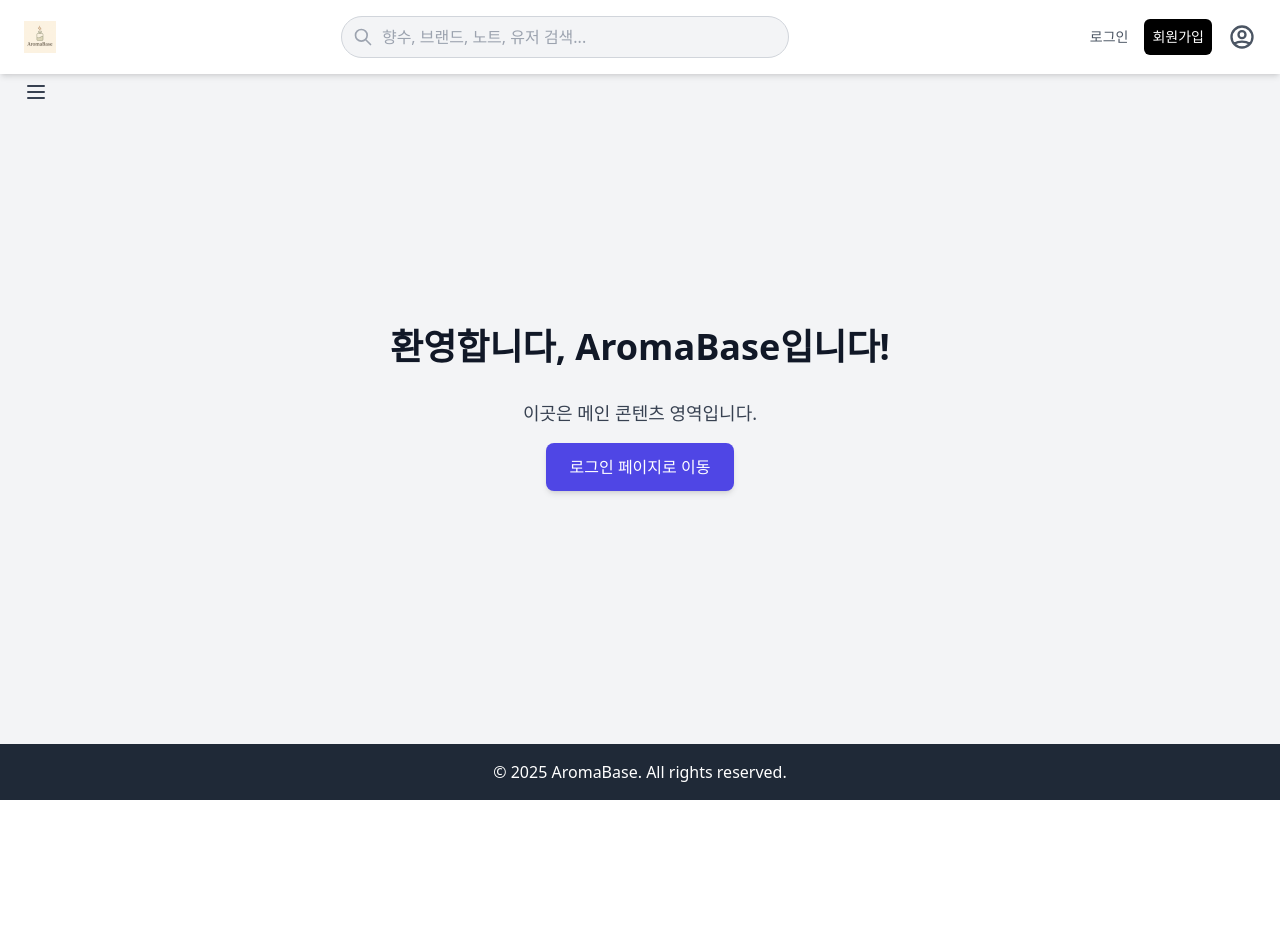
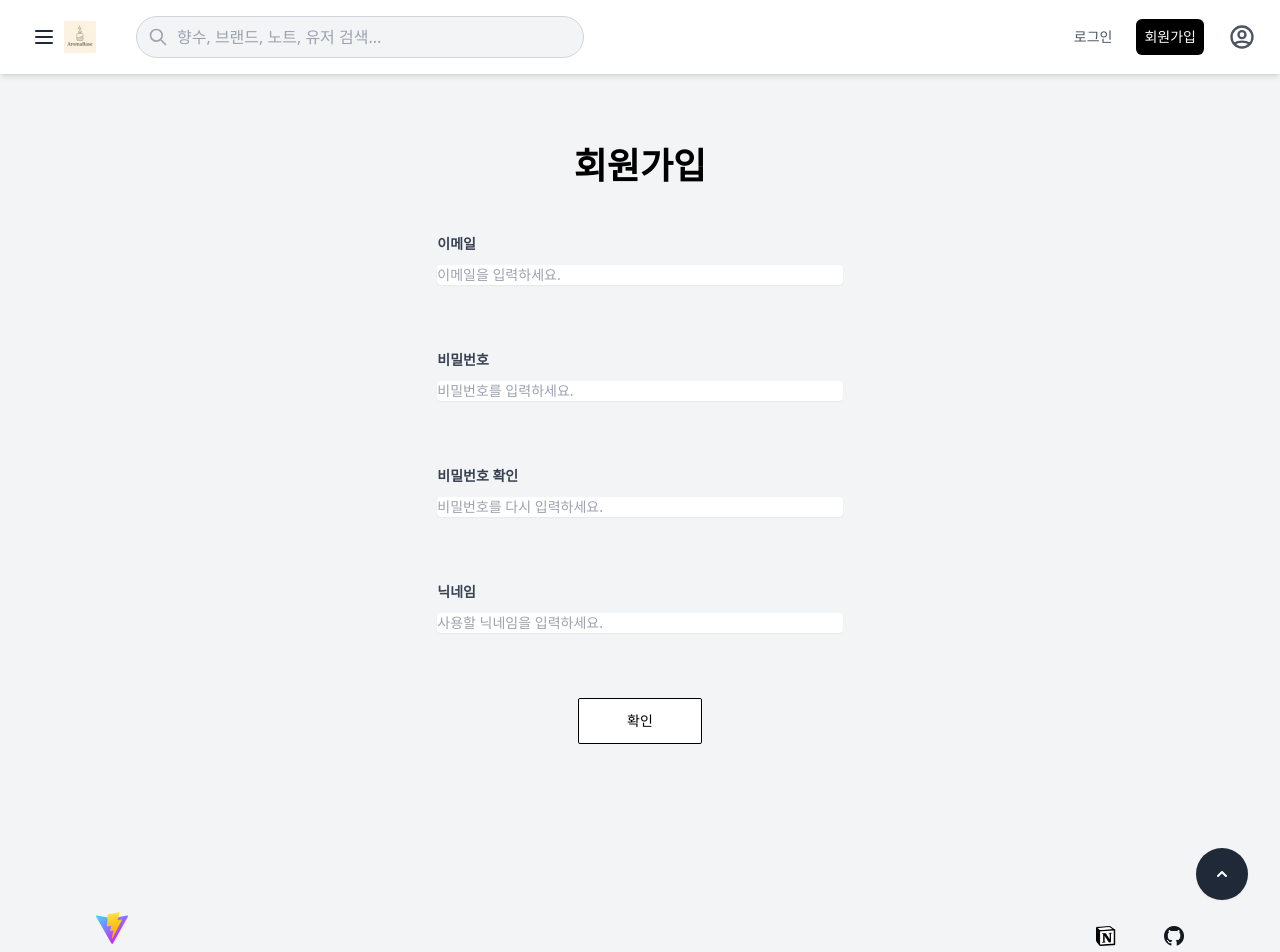
Before and after one commit to BIG-JONG/Smellers, a React (Vite) app in the folder frontend/: page /signup in a window 1280 px wide. Shown: the top 952 px of the page. Before the commit the page ends 800 px from the top, so only its background shows below. Built offline with nearby package versions, Linux system fonts and the light colour scheme.

Commit message:
로그인,회원가입페이지, 푸터수정

```diff
--- a/frontend/package.json
+++ b/frontend/package.json
@@ -13,7 +13,8 @@
     "chart.js": "^4.5.0",
     "react": "^18.3.1",
     "react-chartjs-2": "^5.3.0",
-    "react-dom": "^18.3.1"
+    "react-dom": "^18.3.1",
+    "react-router-dom": "^7.7.1"
   },
   "devDependencies": {
     "@types/chart.js": "^2.9.41",
--- a/frontend/src/App.tsx
+++ b/frontend/src/App.tsx
@@ -1,43 +1,36 @@
 // frontend/src/App.tsx
-// 이 파일은 React 애플리케이션의 메인 컴포넌트이며,
-// 웹사이트의 공통 레이아웃(Header, Sidebar, Footer)을 구성하고
-// 경로에 따라 다른 페이지 컴포넌트를 렌더링합니다.
 
 import React, { useState, useEffect } from 'react';
 
 // 공통 레이아웃 컴포넌트 임포트
 import Header from '@/components/Header';
 import Sidebar from '@/components/Sidebar';
-// Footer 컴포넌트의 코드가 제공되지 않았으므로, 임시로 간단한 Footer를 가정합니다.
-// 실제 Footer 컴포넌트가 있다면 해당 파일을 임포트하고 사용하세요.
-// import Footer from '@/components/Footer';
+import Footer from '@/components/Footer';
 
-// 페이지 컴포넌트 임포트
-import LoginPage from '@/pages/LogInPage';
-// 향후 다른 페이지 컴포넌트들을 여기에 임포트할 수 있습니다.
-// import PublicPerfumeListPage from '@/pages/PublicPerfumeListPage';
-// import MyPage from '@/pages/MyPage';
+// 페이지 컴포넌트 임포트 (대소문자 일치 확인)
+import LoginPage from '@/pages/LogInPage'; // LogInPage -> LoginPage로 변경
+import SignupPage from '@/pages/SignUpPage'; // SignUpPage -> SignupPage로 변경
 
 function App() {
   // --- 사이드바 열림/닫힘 상태 관리 ---
   const [isSidebarOpen, setIsSidebarOpen] = useState(false);
 
-  // 사이드바 열기 핸들러 (햄버거 아이콘에 마우스 진입 시)
+  // 사이드바 열기 핸들러
   const handleOpenSidebar = () => {
     setIsSidebarOpen(true);
   };
 
-  // 사이드바 닫기 핸들러 (사이드바 영역에서 마우스 이탈 시)
+  // 사이드바 닫기 핸들러
   const handleCloseSidebar = () => {
     setIsSidebarOpen(false);
   };
 
   // --- 기본적인 페이지 라우팅 상태 관리 ---
-  // 현재 URL 경로를 상태로 관리하여 페이지 컴포넌트 렌더링을 제어합니다.
-  const [currentPath, setCurrentPath] = useState(window.location.pathname);
+  // 현재 URL 경로를 상태로 관리합니다. 기본값은 '/login'으로 설정합니다.
+  const [currentPath, setCurrentPath] = useState(window.location.pathname === '/' ? '/login' : window.location.pathname);
 
   // URL이 변경될 때마다 currentPath 상태를 업데이트합니다.
-  // 실제 애플리케이션에서는 react-router-dom과 같은 라우팅 라이브러리를 사용합니다.
+  // 브라우저의 뒤로가기/앞으로가기 버튼 동작을 감지합니다.
   useEffect(() => {
     const handlePopState = () => {
       setCurrentPath(window.location.pathname);
@@ -49,33 +42,33 @@ function App() {
   }, []);
 
   // 페이지 이동 함수: URL을 변경하고 currentPath 상태를 업데이트합니다.
+  // 이 함수는 모든 페이지 컴포넌트에 prop으로 전달됩니다.
   const navigate = (path: string) => {
-    window.history.pushState({}, '', path);
-    setCurrentPath(path);
+    if (window.location.pathname !== path) { // 현재 경로와 다를 때만 이동
+      window.history.pushState({}, '', path);
+      setCurrentPath(path);
+    }
   };
 
   // --- 현재 경로에 따라 렌더링할 페이지 컴포넌트 결정 ---
   let PageContentComponent;
   switch (currentPath) {
     case '/login':
-      PageContentComponent = <LoginPage navigate={navigate} />;
+      PageContentComponent = <LoginPage navigate={navigate} />; // navigate prop 전달
       break;
-    // 향후 다른 경로에 대한 페이지 컴포넌트를 추가할 수 있습니다.
-    // case '/':
-    //   PageContentComponent = <PublicPerfumeListPage navigate={navigate} />;
-    //   break;
-    // case '/mypage':
-    //   PageContentComponent = <MyPage navigate={navigate} />;
-    //   break;
+    case '/signup':
+      PageContentComponent = <SignupPage navigate={navigate} />; // navigate prop 전달
+      break;
     default:
-      // 기본적으로 보여줄 내용 (예: 메인 페이지 또는 임시 테스트 콘텐츠)
+      // 정의되지 않은 경로일 경우 로그인 페이지로 리다이렉트
+      // 또는 404 페이지를 렌더링할 수 있습니다. 여기서는 로그인 페이지로 이동합니다.
       PageContentComponent = (
         <div className="flex flex-col items-center justify-center flex-grow p-8">
           <h1 className="text-4xl font-extrabold text-gray-900 mb-8">
-            환영합니다, AromaBase입니다!
+            페이지를 찾을 수 없습니다 (404)
           </h1>
           <p className="text-lg text-gray-700 mb-4">
-            이곳은 메인 콘텐츠 영역입니다.
+            요청하신 페이지를 찾을 수 없습니다. 로그인 페이지로 이동합니다.
           </p>
           <button
             onClick={() => navigate('/login')}
@@ -92,17 +85,16 @@ function App() {
     // 전체 애플리케이션 컨테이너: flexbox를 사용하여 세로로 정렬합니다.
     <div className="flex flex-col min-h-screen bg-gray-100 font-inter">
       {/* 1. 헤더 컴포넌트 (항상 상단에 표시) */}
-      <Header />
+      <Header navigate={navigate} onSidebarToggle={handleOpenSidebar} /> {/* navigate와 onSidebarToggle prop 전달 */}
 
       {/* 2. 사이드바와 메인 콘텐츠 영역을 담는 컨테이너 */}
       <div className="flex flex-grow">
         {/* 2.1. 햄버거 메뉴 아이콘 (사이드바 토글용) */}
-        {/* 마우스 진입 시 사이드바를 열고, 마우스 이탈 시 사이드바가 닫히도록 Sidebar 컴포넌트에서 처리합니다. */}
-        <div
+        {/* 이 div는 Header 컴포넌트 안으로 이동했습니다. */}
+        {/* <div
           className="fixed top-[72px] left-4 z-50 cursor-pointer p-2 rounded-md hover:bg-gray-200 transition-colors duration-200"
-          onMouseEnter={handleOpenSidebar} // 마우스 진입 시 사이드바 열기
+          onMouseEnter={handleOpenSidebar}
         >
-          {/* 햄버거 아이콘 (SVG) */}
           <svg
             className="size-6 text-gray-700"
             xmlns="http://www.w3.org/2000/svg"
@@ -112,31 +104,27 @@ function App() {
           >
             <path strokeLinecap="round" strokeLinejoin="round" strokeWidth="2" d="M4 6h16M4 12h16M4 18h16" />
           </svg>
-        </div>
+        </div> */}
 
         {/* 2.2. 사이드바 컴포넌트 */}
-        {/* isSidebarOpen 상태에 따라 열리고 닫히며, onMouseLeave로 닫힙니다. */}
         <Sidebar
-          isOpen={isSidebarOpen} // 사이드바 열림 상태 전달
-          onMouseLeave={handleCloseSidebar} // 사이드바 영역에서 마우스 이탈 시 닫기
+          isOpen={isSidebarOpen}
+          onMouseLeave={handleCloseSidebar}
+          navigate={navigate} // navigate prop 전달
         />
 
         {/* 2.3. 메인 콘텐츠 영역 */}
-        {/* 사이드바가 열리면 메인 콘텐츠가 밀려나도록 마진을 동적으로 적용합니다. */}
         <main
           className={`flex-grow flex flex-col items-center p-8 transition-all duration-300 ease-in-out ${
             isSidebarOpen ? 'ml-64' : 'ml-0'
           }`}
         >
-          {PageContentComponent} {/* 현재 경로에 해당하는 페이지 컴포넌트가 렌더링됩니다. */}
+          {PageContentComponent}
         </main>
       </div>
 
       {/* 3. 푸터 컴포넌트 (항상 하단에 표시) */}
-      {/* 실제 Footer 컴포넌트가 있다면 여기에 임포트하여 사용하세요. */}
-      <footer className="w-full bg-gray-800 text-white text-center py-4 mt-auto">
-        <p>&copy; 2025 AromaBase. All rights reserved.</p>
-      </footer>
+      <Footer />
     </div>
   );
 }
--- a/frontend/src/components/Footer.tsx
+++ b/frontend/src/components/Footer.tsx
@@ -1,9 +1,9 @@
-
+import React from 'react';
 
 interface FooterProps{
-  logo?:string
-  copyright?: string
-  className?:string
+  logo?:string;
+  copyright?: string;
+  className?:string;
 }
 
 function Footer({
@@ -18,7 +18,7 @@ function Footer({
         <div className="absolute end-4 top-4 sm:end-6 sm:top-6 lg:end-8 lg:top-8">
           <a
             className="inline-block rounded-full bg-gray-800 p-2 text-white shadow-sm transition hover:bg-gray-800 sm:p-3 lg:p-4"
-            href="#MainContent"
+            href="#MainContent" // 이 링크는 일반적으로 App.tsx의 메인 콘텐츠 div에 id="MainContent"가 있어야 작동합니다.
           >
             <span className="sr-only">Back to top</span>
 
@@ -29,9 +29,9 @@ function Footer({
               fill="currentColor"
             >
               <path
-                fill-rule="evenodd"
+                fillRule="evenodd" // fill-rule -> fillRule (JSX)
                 d="M14.707 12.707a1 1 0 01-1.414 0L10 9.414l-3.293 3.293a1 1 0 01-1.414-1.414l4-4a1 1 0 011.414 0l4 4a1 1 0 010 1.414z"
-                clip-rule="evenodd"
+                clipRule="evenodd" // clip-rule -> clipRule (JSX)
               />
             </svg>
           </a>
@@ -45,11 +45,7 @@ function Footer({
               <img src={logo ?? "/vite.svg"} alt="Vite Logo" />
             </div>
 
-            <p className="mx-auto mt-6 max-w-md text leading-relaxed text-gray-500 lg:text-left">
-              향기로운 기억들이 모여 새로운 이야기가 시작되는 곳,<br/>
-              나만의 향수를 기록하고 특별한 순간들을 함께 나누는 공간<br/>
-              당신의 취향과 감성을 펼쳐 보세요.<br/>
-            </p>
+            {/* "향기로운 기억들" 문구는 이제 이 div 밖으로 이동합니다. */}
           </div>
 
           {/* social - 사이트 연결*/}
@@ -62,8 +58,6 @@ function Footer({
                     src="/notion.png"
                     alt="notion Logo"
                     className="w-5 h-5 relative top-0.5" />
-                {/* <svg className="size-6" fill="currentColor" viewBox="0 0 24 24" aria-hidden="true">
-                </svg> */}
               </a>
             </li>
 
@@ -76,28 +70,21 @@ function Footer({
               </a>
             </li>
           </ul>
-
-
-            {/* <li>
-              <a className="text-gray-700 transition hover:text-gray-700/75" href="#">
-                <svg className="size-6" fill="currentColor" viewBox="0 0 24 24" aria-hidden="true">
-                  <path
-                    fill-rule="evenodd"
-                    d="M12 2C6.477 2 2 6.484 2 12.017c0 4.425 2.865 8.18 6.839 9.504.5.092.682-.217.682-.483 0-.237-.008-.868-.013-1.703-2.782.605-3.369-1.343-3.369-1.343-.454-1.158-1.11-1.466-1.11-1.466-.908-.62.069-.608.069-.608 1.003.07 1.531 1.032 1.531 1.032.892 1.53 2.341 1.088 2.91.832.092-.647.35-1.088.636-1.338-2.22-.253-4.555-1.113-4.555-4.951 0-1.093.39-1.988 1.029-2.688-.103-.253-.446-1.272.098-2.65 0 0 .84-.27 2.75 1.026A9.564 9.564 0 0112 6.844c.85.004 1.705.115 2.504.337 1.909-1.296 2.747-1.027 2.747-1.027.546 1.379.202 2.398.1 2.651.64.7 1.028 1.595 1.028 2.688 0 3.848-2.339 4.695-4.566 4.943.359.309.678.92.678 1.855 0 1.338-.012 2.419-.012 2.747 0 .268.18.58.688.482A10.019 10.019 0 0022 12.017C22 6.484 17.522 2 12 2z"
-                    clip-rule="evenodd"
-                  />
-                </svg>
-              </a>
-            </li> */}
         </div>
 
+        {/* "향기로운 기억들" 문구를 이곳으로 이동하고 가운데 정렬합니다. */}
+        <p className="mx-auto mt-6 max-w-md text-center leading-relaxed text-gray-500"> {/* lg:text-left 제거 및 text-center 추가 */}
+          향기로운 기억들이 모여 새로운 이야기가 시작되는 곳,<br/>
+          나만의 향수를 기록하고 특별한 순간들을 함께 나누는 공간<br/>
+          당신의 취향과 감성을 펼쳐 보세요.<br/>
+        </p>
 
-       {/* copyright */}
+        {/* copyright */}
         <p className="mt-12 text-center text-sm text-gray-500 lg:text-right">
           {copyright ?? "Copyright © 2025. All rights reserved."}
         </p>
       </div>
     </footer>
-  )
+  );
 }
 export default Footer;
--- a/frontend/src/components/Header.tsx
+++ b/frontend/src/components/Header.tsx
@@ -1,21 +1,51 @@
 import React from 'react';
+// import { useNavigate } from 'react-router-dom'; // useNavigate 훅은 더 이상 사용하지 않습니다.
+import logoImage from '../assets/aromabaselogo.png'; // 로고 이미지 경로 (프로젝트 assets 폴더에 있는지 확인)
 
-import logoImage from '@/assets/aromabaselogo.png';
-
+// Header 컴포넌트의 props 타입 정의
 interface HeaderProps {
-
+  onSidebarToggle: () => void; // 사이드바 토글 함수 (LoginPage에서 전달받음)
+  navigate: (path: string) => void; // App.tsx에서 전달받는 커스텀 navigate 함수
 }
 
-const Header: React.FC<HeaderProps> = () => {
+/**
+ * 웹사이트의 상단 헤더 컴포넌트
+ * 피그마 디자인(image_4814a1.png)에 맞춰 좌측 햄버거 메뉴, 중앙 검색창, 우측 로그인/회원가입/유저 아이콘을 포함합니다.
+ * "로그인"과 "회원가입" 버튼 클릭 시 전달받은 navigate 함수를 사용하여 해당 페이지로 이동합니다.
+ */
+const Header: React.FC<HeaderProps> = ({ onSidebarToggle, navigate }) => { // navigate prop을 받도록 수정
+  // "로그인" 버튼 클릭 시 로그인 페이지로 이동
+  const handleLoginClick = () => {
+    navigate('/login');
+  };
+
+  // "회원가입" 버튼 클릭 시 회원가입 페이지로 이동
+  const handleRegisterClick = () => {
+    navigate('/signup'); // App.tsx의 case '/signup'에 맞춰 경로 수정
+  };
+
+  // 프로필 아이콘 클릭 시 마이페이지로 이동 (예시)
+  const handleProfileClick = () => {
+    navigate('/mypage'); // 실제 마이페이지 경로로 변경 필요
+  };
+
   return (
     <header className="bg-white shadow-md py-4 px-6 flex items-center justify-between sticky top-0 z-40">
+      {/* 좌측 햄버거 메뉴 아이콘 */}
+      <button
+        onClick={onSidebarToggle} // onSidebarToggle prop을 사용하여 사이드바 토글
+        className="p-2 rounded-md hover:bg-gray-100 focus:outline-none focus:ring-2 focus:ring-blue-500"
+        aria-label="Menu"
+      >
+        <svg className="w-6 h-6 text-gray-800" fill="none" stroke="currentColor" viewBox="0 0 24 24" xmlns="http://www.w3.org/2000/svg">
+          <path strokeLinecap="round" strokeLinejoin="round" strokeWidth="2" d="M4 6h16M4 12h16M4 18h16"></path>
+        </svg>
+      </button>
+
       {/* 1. 로고 영역 */}
       <div className="flex items-center">
-        {/* 기존 텍스트 로고 대신 이미지 로고로 교체합니다. */}
         {/* 클릭하면 홈 페이지로 이동하는 링크입니다. */}
-        <a href="/" className="flex items-center">
-          {/* src 속성에 임포트한 logoImage 변수를 사용합니다. */}
-          {/* h-8은 이미지의 높이를 조절하는 Tailwind CSS 클래스입니다. 필요에 따라 조절하세요. */}
+        <a href="/" className="flex items-center" onClick={(e) => { e.preventDefault(); navigate('/'); }}> {/* navigate 함수 사용 */}
           <img src={logoImage} alt="AromaBase Logo" className="h-8 mr-2" />
         </a>
       </div>
@@ -48,26 +78,24 @@ const Header: React.FC<HeaderProps> = () => {
       </div>
 
       {/* 3. 내비게이션 링크 및 사용자 액션 영역 */}
-      <nav className="flex items-center space-x-6">
-        {/* <ul className="flex space-x-6">
-          <li>
-            <a href="/find-perfume" className="text-gray-600 hover:text-indigo-600 transition-colors duration-200 whitespace-nowrap">향수 찾기</a>
-          </li>
-          <li>
-            <a href="/write-review" className="text-gray-600 hover:text-indigo-600 transition-colors duration-200 whitespace-nowrap">리뷰 작성</a>
-          </li>
-          <li>
-            <a href="/community" className="text-gray-600 hover:text-indigo-600 transition-colors duration-200">커뮤니티</a>
-          </li>
-        </ul> */}
-
-        <div className="flex items-center space-x-4 ml-6"> {/* 내비게이션과 구분 */}
-          {/* 로그인/회원가입 버튼 */}
-          <button className="text-sm text-gray-600 hover:text-indigo-600 transition-colors duration-200 whitespace-nowrap">로그인</button>
-          <button className="text-sm px-2 py-2 bg-black text-white rounded-md hover:bg-black transition-colors duration-200 whitespace-nowrap">회원가입</button>
+      <nav className="flex items-center space-x-6 ml-auto">
+        {/* 로그인 버튼 */}
+        <button
+          onClick={handleLoginClick} // 클릭 시 로그인 페이지로 이동
+          className="text-sm text-gray-600 hover:text-indigo-600 transition-colors duration-200 whitespace-nowrap"
+        >
+          로그인
+        </button>
+        {/* 회원가입 버튼 */}
+        <button
+          onClick={handleRegisterClick} // 클릭 시 회원가입 페이지로 이동
+          className="text-sm px-2 py-2 bg-black text-white rounded-md hover:bg-black transition-colors duration-200 whitespace-nowrap"
+        >
+          회원가입
+        </button>
 
         {/* 프로필 아이콘 (SVG) */}
-          <a href="/profile" className="text-gray-600 hover:text-indigo-600 transition-colors duration-200">
+        <a href="#" onClick={handleProfileClick} className="text-gray-600 hover:text-indigo-600 transition-colors duration-200">
           <svg
             className="size-7"
             xmlns="http://www.w3.org/2000/svg"
@@ -83,7 +111,6 @@ const Header: React.FC<HeaderProps> = () => {
             />
           </svg>
         </a>
-        </div>
       </nav>
     </header>
   );
--- a/frontend/src/pages/SignUpPage.tsx
+++ b/frontend/src/pages/SignUpPage.tsx
@@ -1,17 +1,14 @@
-// frontend/src/pages/SignupPage.tsx
+import React from 'react';
+import SignUpForm from '@/components/signupForm'; // SignUpForm 임포트 (대소문자 확인)
 
-import React from 'react';
-import SignupForm from '@/components/signupForm'; // SignupForm 컴포넌트 임포트
-
-// SignupPage 컴포넌트가 받을 props를 정의합니다.
-interface SignupPageProps {
+interface SignUpPageProps {
   // App.tsx에서 전달받을 페이지 이동 함수 (라우팅을 위해 필요)
   navigate: (path: string) => void;
 }
 
-const SignupPage: React.FC<SignupPageProps> = ({ navigate }) => {
+const SignUpPage: React.FC<SignUpPageProps> = ({ navigate }) => {
   // 회원가입 성공 시 실행될 함수
-  const handleSignupSuccess = () => {
+  const handleSignUpSuccess = () => {
     // 회원가입 성공 시 로그인 페이지로 이동
     navigate('/login'); // navigate prop을 사용하여 페이지 이동
     console.log('회원가입 성공! 로그인 페이지로 이동합니다.');
@@ -24,18 +21,18 @@ const SignupPage: React.FC<SignupPageProps> = ({ navigate }) => {
   };
 
   return (
-    // SignupForm 컴포넌트를 중앙에 배치하기 위한 컨테이너입니다.
+    // SignUpForm 컴포넌트를 중앙에 배치하기 위한 컨테이너입니다.
     // 이 페이지는 App.tsx의 <main> 태그 안에 렌더링될 것이므로,
     // 여기서 flex-grow나 min-h-screen을 직접 사용하기보다는,
-    // SignupForm 자체가 적절한 크기와 중앙 정렬을 가지도록 합니다.
+    // SignUpForm 자체가 적절한 크기와 중앙 정렬을 가지도록 합니다.
     <div className="flex flex-col items-center justify-center w-full min-h-full">
-      {/* SignupForm 컴포넌트를 렌더링하고, 필요한 prop들을 전달합니다. */}
-      <SignupForm
-        onSignupSuccess={handleSignupSuccess} // 콜백 전달
-        onNavigateToLogin={handleNavigateToLogin} // 콜백 전달
+      {/* SignUpForm 컴포넌트를 렌더링하고, 필요한 prop들을 전달합니다. */}
+      <SignUpForm
+        onSignUpSuccess={handleSignUpSuccess}
+        onNavigateToLogin={handleNavigateToLogin}
       />
     </div>
   );
 };
 
-export default SignupPage;
+export default SignUpPage;
```
Also changed, not shown: frontend/src/components/Sidebar.tsx (+22 -20 lines), 1 other file (tests, documents, lock files or other folders). Lines whose indentation alone changed are shown as unchanged.
